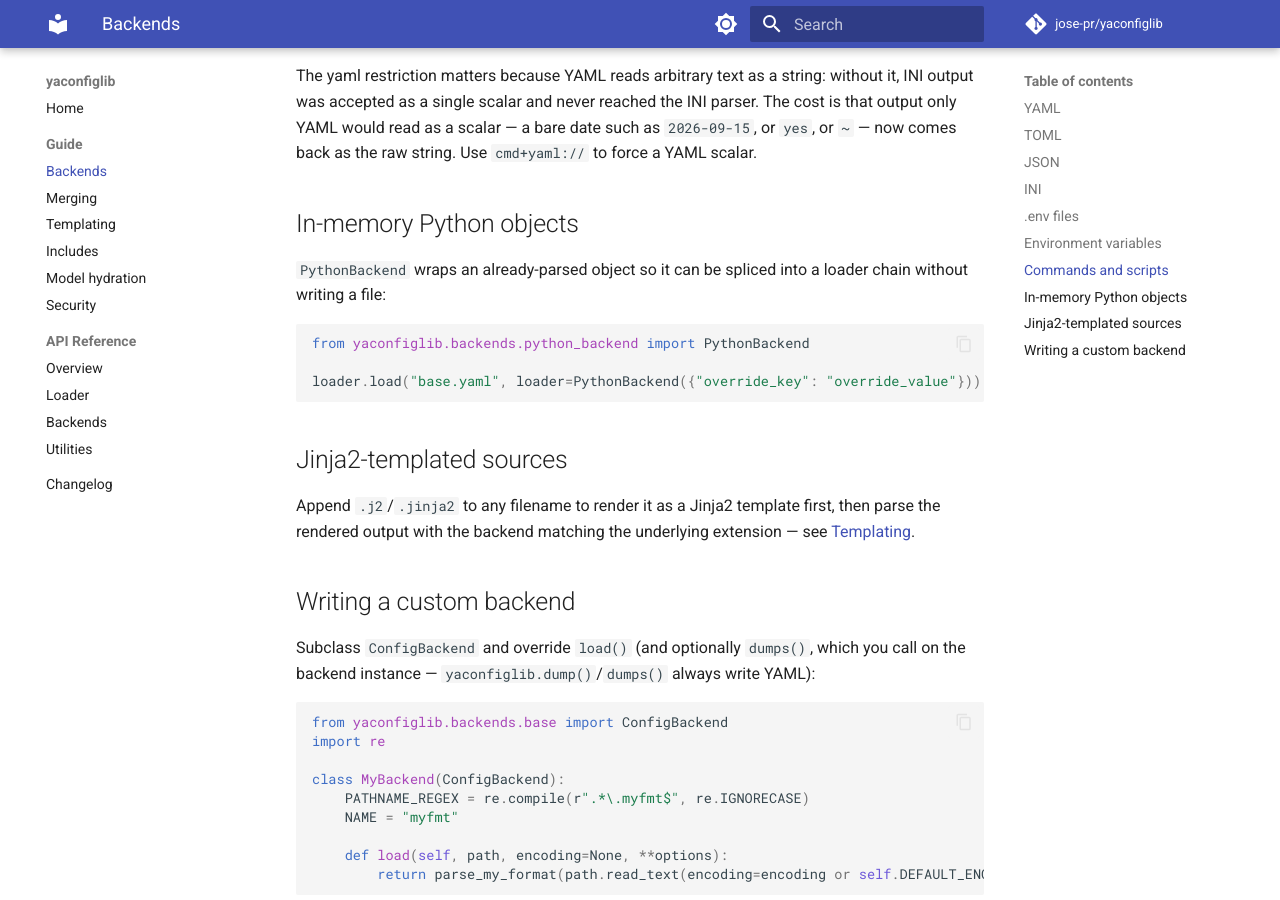
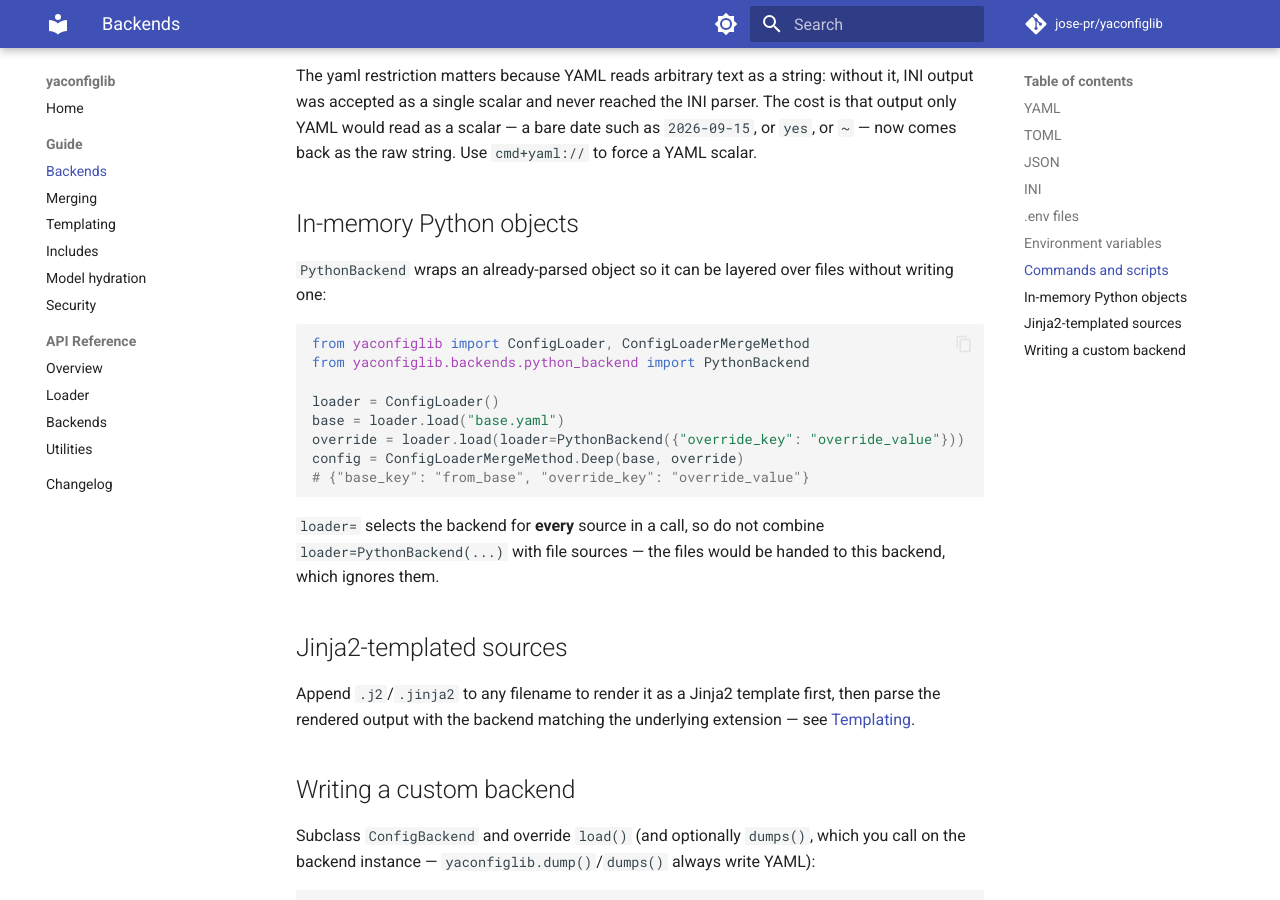
Before and after one commit to jose-pr/yaconfiglib, an MkDocs documentation site: the page built from docs/guide/backends.md, in a window 1280 px wide and 900 px high, scrolled down 3637 px. Built offline with MkDocs 1.6.1 and Material for MkDocs 9.7.7, drawn with Linux system fonts in a browser that asks for light colours; comment, search, counter and statistics services are not loaded.

Commit message:
docs: correct the PythonBackend layering examples
Both published examples were wrong, in opposite directions. The class
docstring passed the backend as a positional source, which raises
ValueError: unable to handle arg. The guide used
loader=PythonBackend(...) next to "base.yaml", which returns only the
in-memory dict - loader= selects the backend for every source in the
call, so the file is handed to PythonBackend and ignored, and the result
is identical whether or not the file exists.

Show the pattern that works instead: load the object on its own with no
pathname, then merge it with the file result. A test pins it. Also drops
the "loader chain" wording from all four places, since there is no such
chain to splice into.

No code change: accepting a backend instance as a source would mean
reworking source parsing and the loader's key and merge plumbing for a
feature nobody asked for.

````diff
--- a/docs/guide/backends.md
+++ b/docs/guide/backends.md
@@ -176,14 +176,23 @@ string. Use `cmd+yaml://` to force a YAML scalar.
 
 ## In-memory Python objects
 
-`PythonBackend` wraps an already-parsed object so it can be spliced into a
-loader chain without writing a file:
+`PythonBackend` wraps an already-parsed object so it can be layered over
+files without writing one:
 
 ```python
+from yaconfiglib import ConfigLoader, ConfigLoaderMergeMethod
 from yaconfiglib.backends.python_backend import PythonBackend
 
-loader.load("base.yaml", loader=PythonBackend({"override_key": "override_value"}))
+loader = ConfigLoader()
+base = loader.load("base.yaml")
+override = loader.load(loader=PythonBackend({"override_key": "override_value"}))
+config = ConfigLoaderMergeMethod.Deep(base, override)
+# {"base_key": "from_base", "override_key": "override_value"}
 ```
+
+`loader=` selects the backend for **every** source in a call, so do not
+combine `loader=PythonBackend(...)` with file sources — the files would be
+handed to this backend, which ignores them.
 
 ## Jinja2-templated sources
 
````
Also changed, not shown: CHANGELOG.md (+4 -0 lines), src/yaconfiglib/AGENTS.md (+5 -1 lines), 2 other files.
